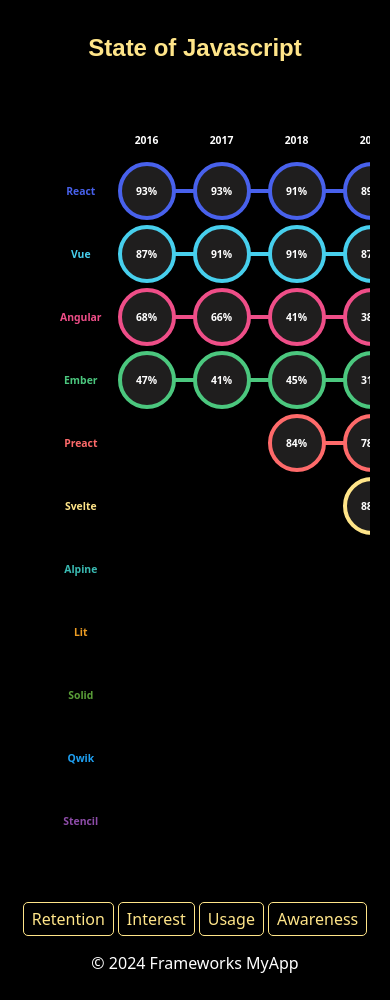
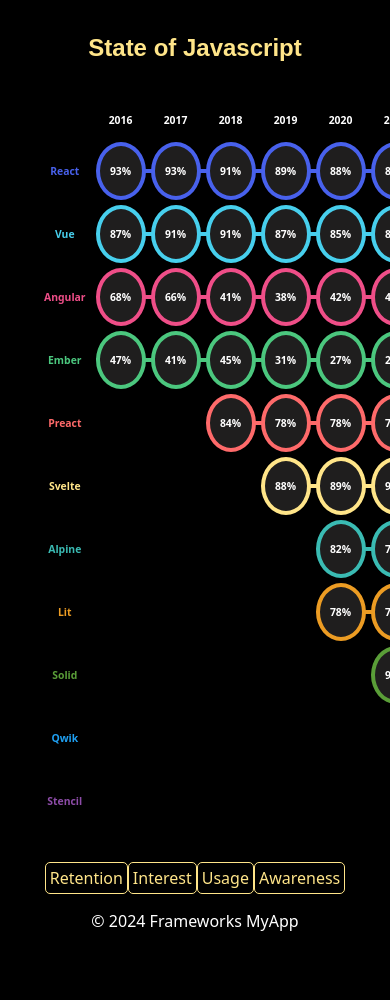
Before and after one commit to CatAvadani/frontend-framework-CatAvadani, a Svelte app: page /retention in a window 390 px wide. After the commit the page ends 958 px from the top, so only its background shows below. Built offline with nearby package versions, Linux system fonts and the light colour scheme.

Commit message:
Return to a previous stile

```diff
--- a/src/components/Chart.svelte
+++ b/src/components/Chart.svelte
@@ -13,7 +13,6 @@
     }
 
 </script>
-<main class="main-content">
 <div class="scrollable-container" data-cy="chart">
   <div class="chart-container"  style="--num-years: {years.length};">
     <!-- Empty cell -->
@@ -50,7 +49,6 @@
     {/each}
 </div>
 </div>
-</main>
 
 
 
@@ -60,11 +58,7 @@
     margin: auto;
     overflow-x: auto;
   }
-  .main-content {
-  display: flex;
-  justify-content: center;
-  padding: 20px;
-}
+
   .chart-container {
     padding-top: 20px;
     padding-bottom: 20px;
@@ -136,10 +130,10 @@
   /* Responsive adjustments for smaller screens */
   @media (max-width: 768px) {
     .chart-container {
-      grid-template-columns: auto repeat(var(--num-years), 70px) auto;
+      grid-template-columns: auto repeat(var(--num-years), 50px) auto;
     }
     .circle {
-      --circle-size: 40px;
+      --circle-size: 30px;
     }
   }
 
--- a/src/components/Footer.svelte
+++ b/src/components/Footer.svelte
@@ -16,10 +16,11 @@
 
   <style>
     footer {
-      padding: 10px;
+      padding: 10px 0;
       background-color: black;
       color: white;
       text-align: center;
+      margin:0;
 
     }
 
@@ -32,12 +33,12 @@
   grid-column: 1 / -1; /* Span across all columns */
   display: flex;
   justify-content: center;
-  gap: 4px;
+  gap: 0;
   margin: 15px auto;
 }
 
 .button {
-  padding: 5px 8px;
+  padding: 4px ;
   border: solid 1px  #ffe589;
   border-radius: 5px;
   color: #ffe589;
--- a/src/components/Header.svelte
+++ b/src/components/Header.svelte
@@ -6,6 +6,7 @@
 
   <style>
     header {
+      margin:0;
       width: 100%;
       height: 6rem;
       background-color: black;
```
